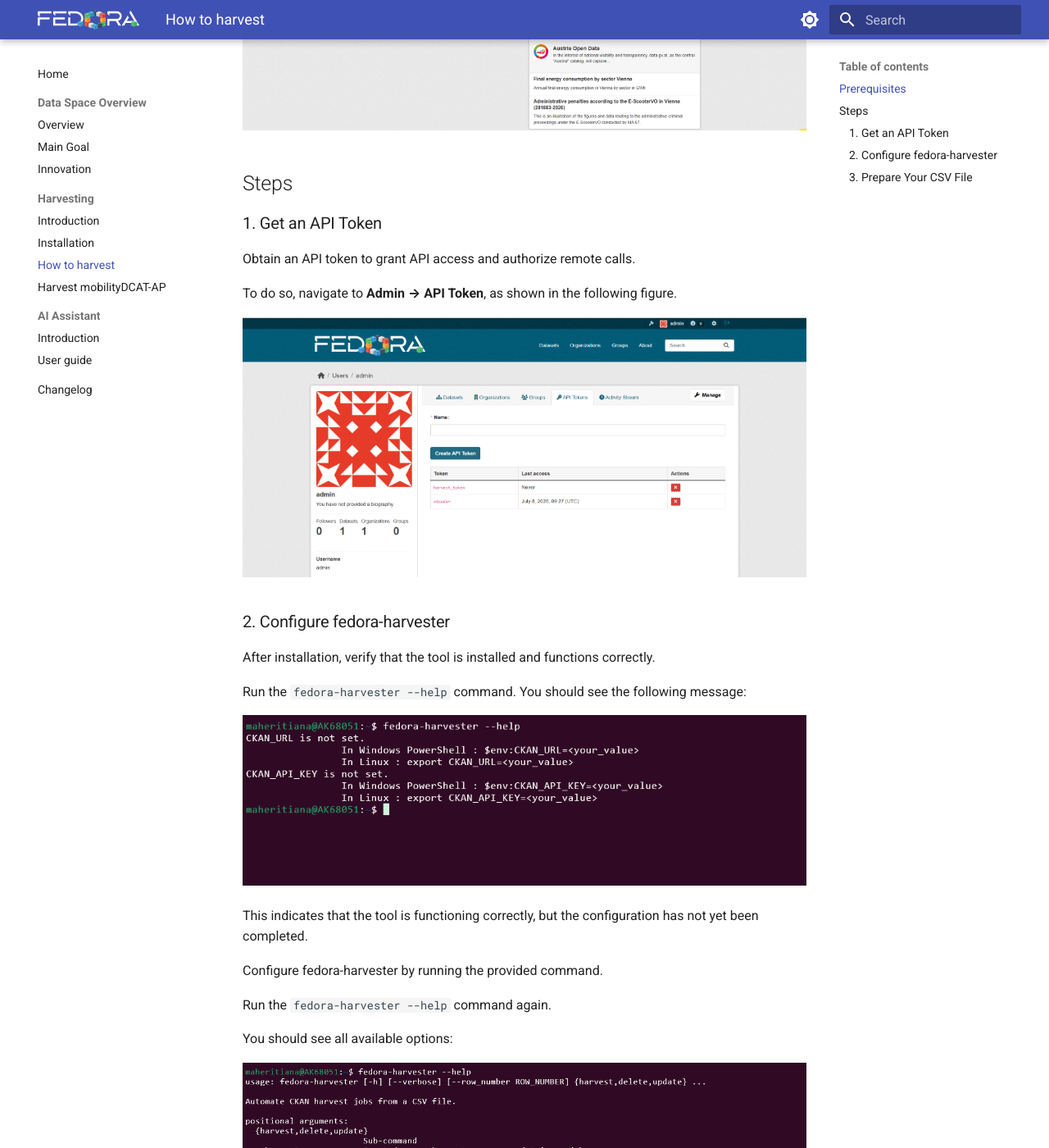
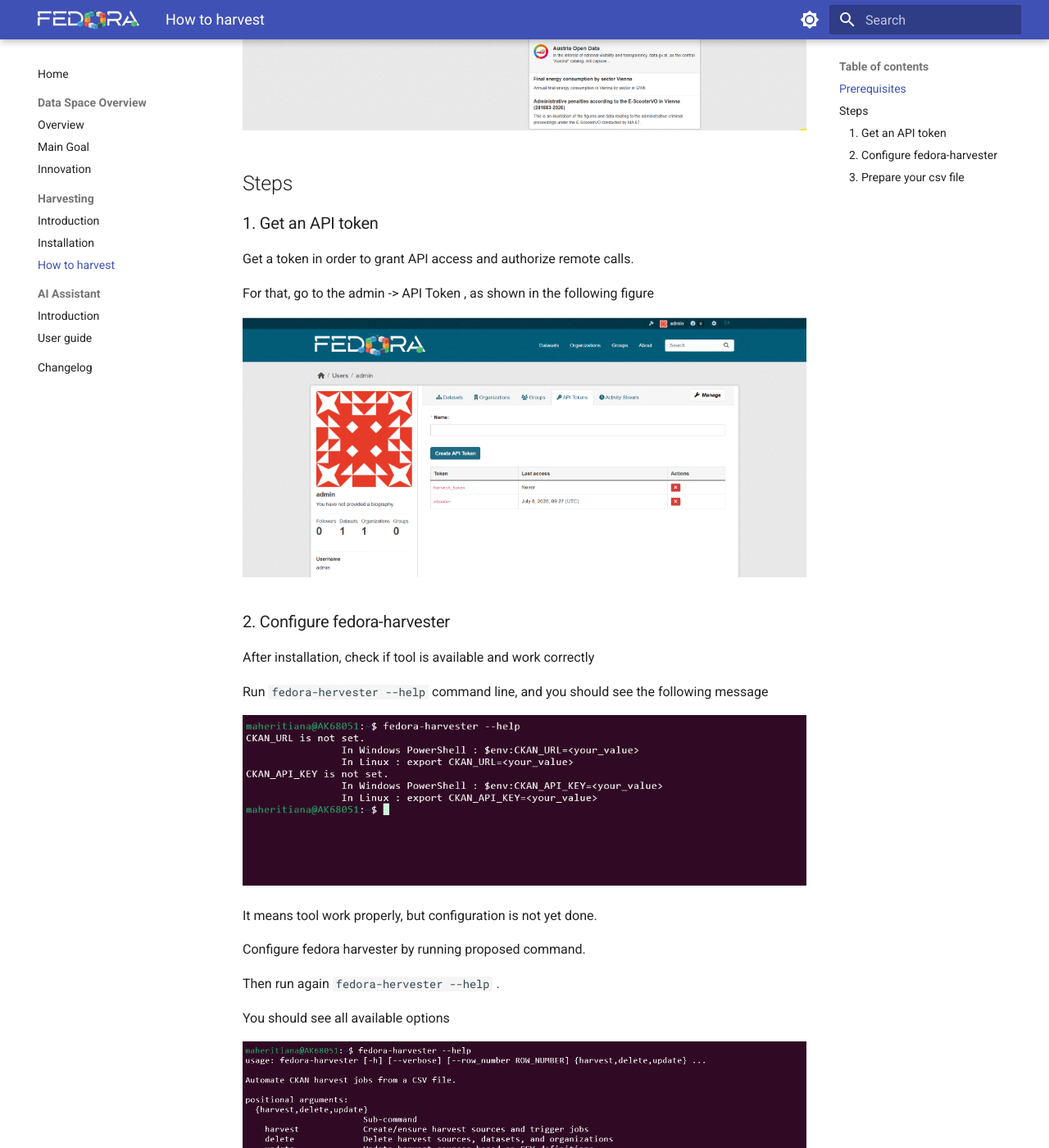
Before and after one commit to Joragasy/f-docs, an MkDocs documentation site: the page built from docs/harvesting/how-to-harvest.md, in a window 1280 px wide and 1400 px high, scrolled down 652 px. Shown: the whole window at 82% size. Built offline with MkDocs 1.6.1 and Material for MkDocs 9.7.7, drawn with Linux system fonts in a browser that asks for light colours; some of the changed text lies outside the part shown.

````diff
--- a/docs/harvesting/how-to-harvest.md
+++ b/docs/harvesting/how-to-harvest.md
@@ -1,11 +1,11 @@
 
-# How to Harvest
+# How To Harvest
 
-There are two ways to configure harvesting: manually using the graphical interface, or automatically using a script. This guide demonstrates the automatic approach, which is less time-consuming and highly reproducible.
+There are two ways to configure harvesting: manually using the graphical interface, or automatically using a script. This guide demonstrates the automatic approach, which is less time consuming and highly reproducible.
 
 ## Prerequisites
 
-Before you begin, verify that you have completed the [Installation](installation.md) steps and connected to the Data Catalogue platform (based on CKAN).
+Before you begin, make sure you have completed the [Installation](installation.md) steps and connected to the Data Catalogue platform (based on CKAN).
 
 The following image shows the home page of our Data Catalogue:
 
@@ -13,43 +13,43 @@ The following image shows the home page of our Data Catalogue:
 
 ## Steps
 
-### 1. Get an API Token
+### 1. Get an API token
 
-Obtain an API token to grant API access and authorize remote calls.
+Get a token in order to grant API access and authorize remote calls.
 
-To do so, navigate to **Admin → API Token**, as shown in the following figure.
+For that, go to the admin -> API Token , as shown in the following figure
 
 ![Token Generation](../assets/harvesting/token_generation.png)
 
 ### 2. Configure fedora-harvester
 
-After installation, verify that the tool is installed and functions correctly.
+After installation, check if tool is available and work correctly
 
-Run the `fedora-harvester --help` command. You should see the following message:
+Run `fedora-hervester --help` command line, and you should see the following message
 
 ![fedora harvester before config](../assets/harvesting/fedora-harvester-before-config.png)
 
-This indicates that the tool is functioning correctly, but the configuration has not yet been completed.
+It means tool work properly, but configuration is not yet done.
 
-Configure fedora-harvester by running the provided command.
+Configure fedora harvester by running proposed command.
 
-Run the `fedora-harvester --help` command again.
+Then run again `fedora-hervester --help` .
 
-You should see all available options:
+You should see all available options
 
-![fedora harvester after config](../assets/harvesting/fedora-harvester-after-config.png)
+![fedora harvester before config](../assets/harvesting/fedora-harvester-after-config.png)
 
-### 3. Prepare Your CSV File
+### 3. Prepare your csv file
 
-All required information for organizations and source creation should be added to the CSV file.
+All need information for organizations and source creation should be added in the csv file,
 
-![Example of CSV source list file](../assets/harvesting/example_of_csv_source.png)
+![Example of csv source list file](../assets/harvesting/example_of_csv_source.png)
 
-In the example above, there are two sources to harvest.
+Here, in the example above , we have 2 sources to harvest
 
-As shown in the `fedora-harvester --help` output, you can either harvest all sources or only a specific row.
+As shown in the `fedora-harvester --help` , we can either harvest all sources or only a specific row.
 
-To harvest all rows, run the following command:
+For harvesting all rows, you should the following command :
 
 ```bash
   # fedora-harvester -n <number_row> harvest <csv_file_path>
--- a/mkdocs.yml
+++ b/mkdocs.yml
@@ -51,7 +51,7 @@ nav:
     - Introduction : harvesting/introduction.md
     - Installation : harvesting/installation.md
     - How to harvest : harvesting/how-to-harvest.md
-    - Harvest mobilityDCAT-AP : harvesting/harvest-mobilitydcat-ap.md
+    # - Harvest mobilityDCAT-AP : harvesting/harvest-mobilitydcat-ap.md
   - AI Assistant:
     - Introduction: ai-assistant/introduction.md
     - User guide : ai-assistant/user-guide.md
````
Also changed, not shown: docs/harvesting/introduction.md (+22 -1 lines).
